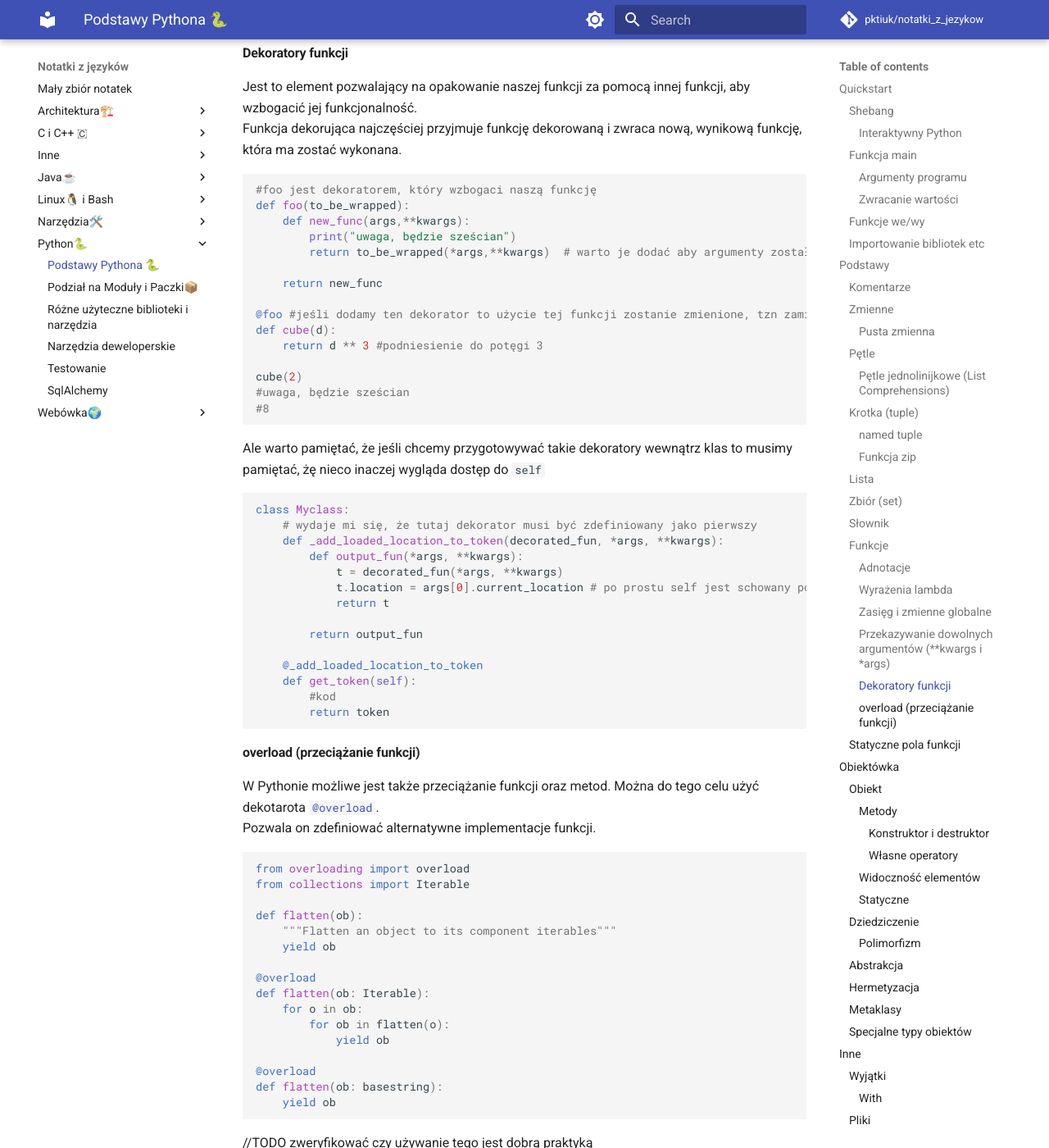
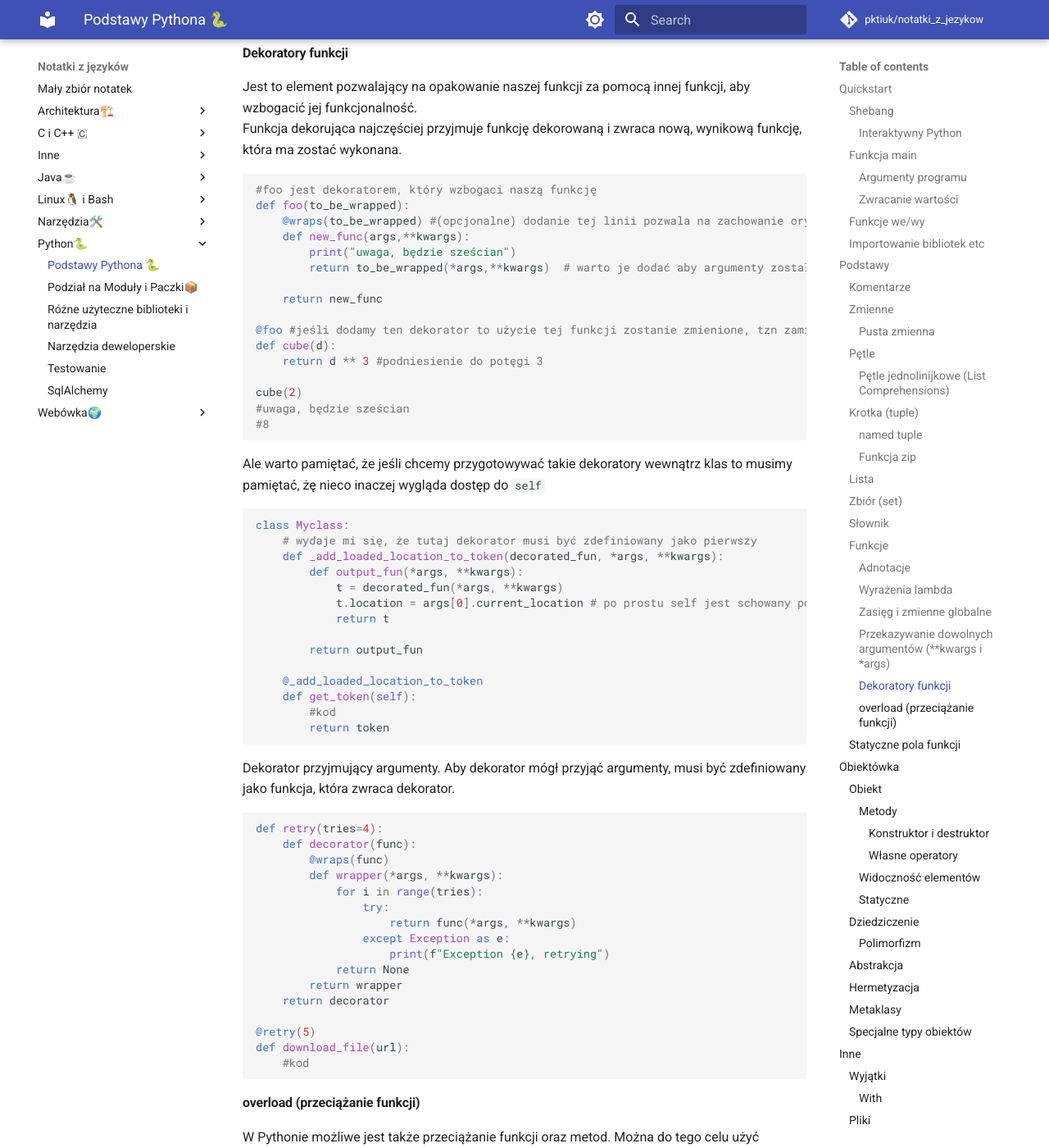
Before and after one commit to pktiuk/notatki_z_jezykow, an MkDocs documentation site: the page built from docs/Python🐍/1_ogolne_notatki.md, in a window 1280 px wide and 1400 px high, scrolled down 15042 px. Shown: the whole window at 82% size. Built offline with MkDocs 1.6.1 and Material for MkDocs 9.7.7, drawn with Linux system fonts in a browser that asks for light colours; comment, search, counter and statistics services are not loaded.

Commit message:
Notatka dotycząca dekoratorów

````diff
--- a/docs/Python🐍/1_ogolne_notatki.md
+++ b/docs/Python🐍/1_ogolne_notatki.md
@@ -748,6 +748,7 @@ Funkcja dekorująca najczęściej przyjmuje funkcję dekorowaną i zwraca nową,
 ```python
 #foo jest dekoratorem, który wzbogaci naszą funkcję
 def foo(to_be_wrapped):
+    @wraps(to_be_wrapped) #(opcjonalne) dodanie tej linii pozwala na zachowanie oryginalnej nazwy funkcji oraz jej dokumentacji
     def new_func(args,**kwargs):
         print("uwaga, będzie sześcian")
         return to_be_wrapped(*args,**kwargs)  # warto je dodać aby argumenty zostały przekazane dalej do funkcji docelowej
@@ -780,6 +781,27 @@ class Myclass:
     def get_token(self):
         #kod
         return token
+```
+
+Dekorator przyjmujący argumenty. Aby dekorator mógł przyjąć argumenty, musi być zdefiniowany jako funkcja, która zwraca dekorator.
+
+```python
+def retry(tries=4):
+    def decorator(func):
+        @wraps(func)
+        def wrapper(*args, **kwargs):
+            for i in range(tries):
+                try:
+                    return func(*args, **kwargs)
+                except Exception as e:
+                    print(f"Exception {e}, retrying")
+            return None
+        return wrapper
+    return decorator
+
+@retry(5)
+def download_file(url):
+    #kod
 ```
 
 #### overload (przeciążanie funkcji)
````
